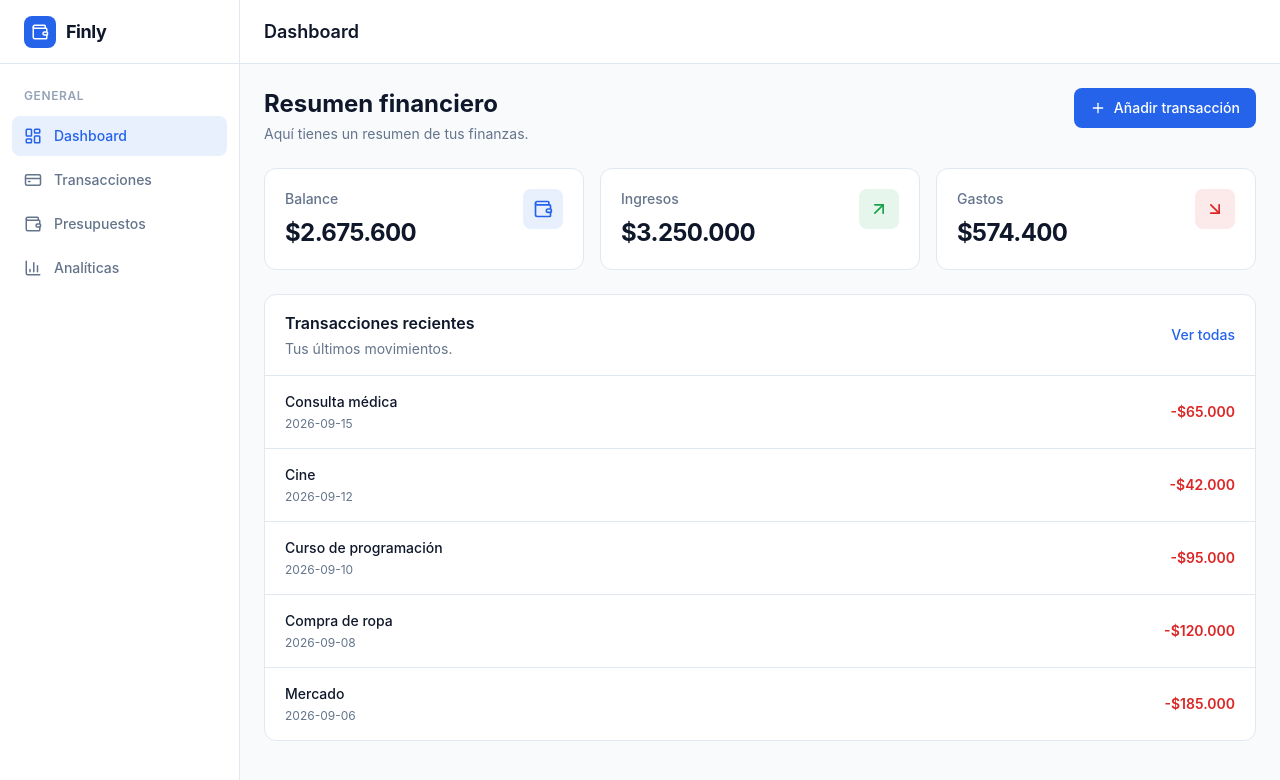
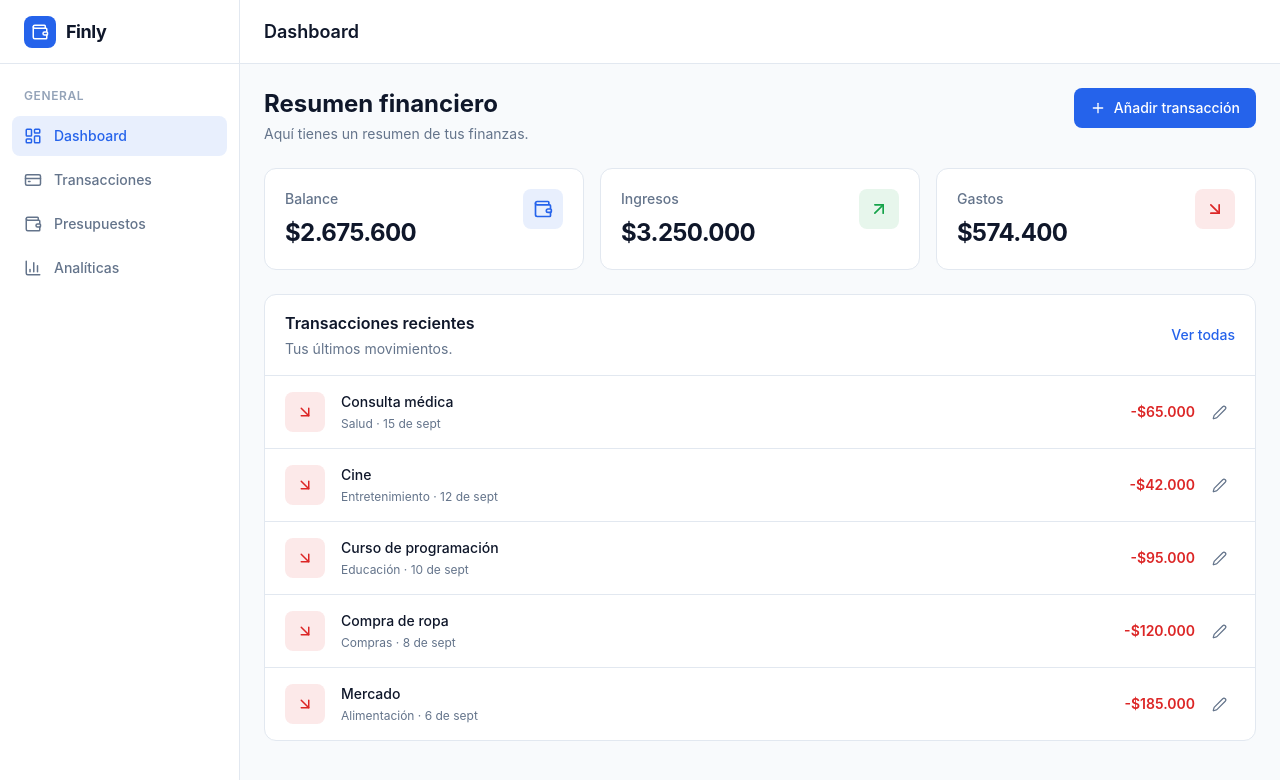
Before and after one commit to juanfeoru/finly, a React (Vite) app: page / in a window 1280 px wide. Shown: the top 780 px of the page. Built offline with nearby package versions, Linux system fonts and the light colour scheme.

Commit message:
refactor: centralize transaction sorting

```diff
--- a/src/components/dashboard/RecentTransactions.tsx
+++ b/src/components/dashboard/RecentTransactions.tsx
@@ -1,17 +1,20 @@
 import { Link } from "react-router";
 import type { Transaction } from "../../types/transaction";
-import { formatCurrency } from "../../utils/formatters";
+import { formatCurrency, formatDate } from "../../utils/formatters";
+import { ArrowDownRight, ArrowUpRight, Edit2 } from "lucide-react";
+import { CATEGORY_NAMES } from "../../constants/categories";
+import { sortTransactionsByDate } from "../../utils/transactions";
 
 interface RecentTransactionsProps {
   transactions: Transaction[];
+  openTransactionForm: (transaction: Transaction) => void;
 }
 
 export default function RecentTransactions({
   transactions,
+  openTransactionForm,
 }: RecentTransactionsProps) {
-  const recentTransactions = [...transactions]
-    .sort((a, b) => new Date(b.date).getTime() - new Date(a.date).getTime())
-    .slice(0, 5);
+  const recentTransactions = sortTransactionsByDate(transactions).slice(0, 5);
 
   return (
     <section className="mt-6 overflow-hidden rounded-xl border border-border bg-surface">
@@ -26,31 +29,56 @@ export default function RecentTransactions({
         </div>
         <Link
           to="/transactions"
-          className="text-sm font-medium text-primary hover:underline"
+          className="text-sm font-medium text-primary transition-colors hover:text-primary/80"
         >
           Ver todas
         </Link>
       </div>
       <div className="divide-y divide-border">
-        {recentTransactions.map((transaction) => (
+        {recentTransactions.map((transaction) => {
+          const isIncome = transaction.type === "income";
+          const Icon = isIncome ? ArrowUpRight : ArrowDownRight;
+          return (
             <div
               key={transaction.id}
-            className="flex items-center justify-between gap-4 px-5 py-4"
+              className="flex items-center gap-4 px-5 py-4 transition-colors hover:bg-surface-hover"
             >
-            <div className="min-w-0">
+              <div
+                className={`flex size-10 shrink-0 items-center justify-center rounded-lg ${isIncome ? "bg-success/10 text-success" : "bg-danger/10 text-danger"}`}
+              >
+                <Icon size={18} />
+              </div>
+              <div className="min-w-0 flex-1">
                 <p className="truncate text-sm font-medium text-primary-text">
                   {transaction.description}
                 </p>
-              <p className="mt-1 text-xs text-secondary">{transaction.date}</p>
+                <p className="mt-1 text-xs text-secondary">
+                  {CATEGORY_NAMES[transaction.category]} ·{" "}
+                  {formatDate(transaction.date)}
+                </p>
               </div>
+              <div className="flex shrink-0 items-center gap-2">
                 <p
-              className={`shrink-0 text-sm font-semibold ${transaction.type === "income" ? "text-success" : "text-danger"}`}
+                  className={`text-sm font-semibold ${
+                    isIncome ? "text-success" : "text-danger"
+                  }`}
                 >
-              {transaction.type === "income" ? "+" : "-"}
+                  {isIncome ? "+" : "-"}
                   {formatCurrency(transaction.value)}
                 </p>
+
+                <button
+                  type="button"
+                  onClick={() => openTransactionForm(transaction)}
+                  className="flex size-8 items-center justify-center rounded-lg text-secondary transition-colors hover:bg-surface-hover hover:text-primary-text cursor-pointer"
+                  aria-label="Editar transacción"
+                >
+                  <Edit2 size={15} />
+                </button>
               </div>
-        ))}
+            </div>
+          );
+        })}
       </div>
     </section>
   );
--- a/src/pages/Dashboard.tsx
+++ b/src/pages/Dashboard.tsx
@@ -93,7 +93,10 @@ export default function Dashboard() {
           </div>
         </div>
       ) : (
-        <RecentTransactions transactions={transactions} />
+        <RecentTransactions
+          transactions={transactions}
+          openTransactionForm={openTransactionForm}
+        />
       )}
     </div>
   );
--- a/src/pages/Transactions.tsx
+++ b/src/pages/Transactions.tsx
@@ -4,8 +4,9 @@ import { ArrowDownRight, ArrowUpRight, Edit2, Trash2 } from "lucide-react";
 import { useEffect, useState } from "react";
 import TransactionEmpty from "../components/transactions/TransactionEmpty";
 import DeleteTransactionModal from "../components/transactions/DeleteTransactionModal";
-import { formatCurrency } from "../utils/formatters";
+import { formatCurrency, formatDate } from "../utils/formatters";
 import { CATEGORY_NAMES } from "../constants/categories";
+import { sortTransactionsByDate } from "../utils/transactions";
 
 interface AppLayoutContext {
   transactions: Transaction[];
@@ -41,9 +42,7 @@ export default function Transactions() {
     return matchesSearch && matchesType && matchesCategory;
   });
 
-  const sortedTransactions = [...filteredTransactions].sort(
-    (a, b) => new Date(b.date).getTime() - new Date(a.date).getTime(),
-  );
+  const sortedTransactions = sortTransactionsByDate(filteredTransactions);
 
   useEffect(() => {
     if (transactionToDelete) {
@@ -154,7 +153,8 @@ export default function Transactions() {
                     {transaction.description}
                   </p>
                   <p className="mt-1 text-xs text-secondary">
-                    {CATEGORY_NAMES[transaction.category]} · {transaction.date}
+                    {CATEGORY_NAMES[transaction.category]} ·{" "}
+                    {formatDate(transaction.date)}
                   </p>
                 </div>
                 <div className="flex shrink-0 items-center gap-2">
--- /dev/null
+++ b/src/utils/transactions.ts
@@ -0,0 +1,7 @@
+import type { Transaction } from "../types/transaction";
+
+export function sortTransactionsByDate(transactions: Transaction[]) {
+  return [...transactions].sort(
+    (a, b) => new Date(b.date).getTime() - new Date(a.date).getTime(),
+  );
+}
```
Lines whose indentation alone changed are shown as unchanged.
